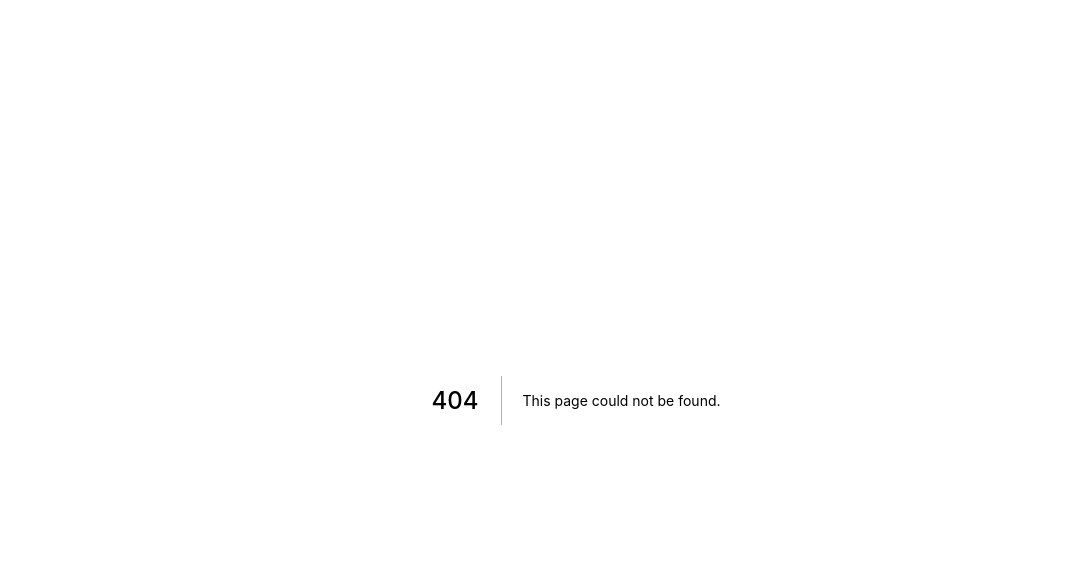
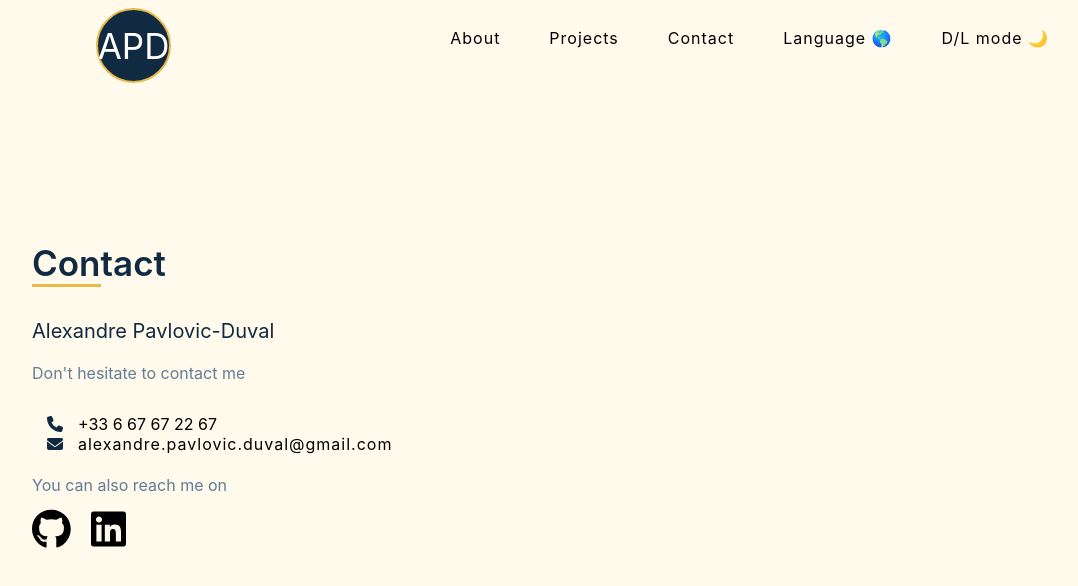
Before and after one commit to Alexandre-Pavlovic-Duval/portfolio-alex, a Next.js app: page /contact in a window 1280 px wide. Before the commit this address had no page. Shown: the top 586 px of the page, without its empty margins (64-1142 px from the left). Built offline with nearby package versions, Linux system fonts and the light colour scheme.

Commit message:
adding the contact page and the personnal info

```diff
--- /dev/null
+++ b/components/Contact.js
@@ -0,0 +1,48 @@
+import Headers from './Headers';
+import styles from '../styles/Contact.module.css'
+import { FontAwesomeIcon } from "@fortawesome/react-fontawesome";
+import { faPhone, faEnvelope } from "@fortawesome/free-solid-svg-icons";
+import { faLinkedin, faGithub, faPadlet } from '@fortawesome/free-brands-svg-icons';
+
+export default function contactPage() {
+    const github= <FontAwesomeIcon icon={faGithub} className={styles.gitHubLogo}/>
+    const linkedin= <FontAwesomeIcon icon={faLinkedin} className= {styles.LinkedInLogo} />
+    const email = <FontAwesomeIcon icon={faEnvelope} color='#102A42' className={styles.mailIcon}/>
+    const phone = <FontAwesomeIcon icon={faPhone} color='#102A42' className={styles.phoneIcon}/>
+    return (
+        <div className={styles.mainDiv}>
+            <Headers />
+            <div className={styles.containers}>
+                <div className={styles.leftContainer}>
+                    <div className={styles.contactContainer}>
+                        <div className={styles.contactTitle}>
+                            <span className={styles.borderTitle}>Con</span><span>tact</span>
+                        </div>
+                        <div className={styles.contactInformation}>
+                            <div className={styles.headerInformation}>
+                                <span className={styles.headerInformationTxt}>Alexandre Pavlovic-Duval</span>
+                                <br></br>
+                                <span className={styles.headerInformationTxtSecond}>Don't hesitate to contact me</span>
+                            </div>
+                            <div className={styles.emailInformation}>
+                                <span>{phone}</span><span className={styles.phone}>+33 6 67 67 22 67</span>
+                                <br></br>
+                                <span>{email}</span><span className={styles.mail}>alexandre.pavlovic.duval@gmail.com</span>
+                            </div>
+                            <div className={styles.bottomInformation}>
+                                <span className={styles.endInformation}>You can also reach me on</span>
+                                <div className={styles.logoInformation}>
+                                    <div className= {styles.gitHubLink}>{github}</div>
+                                    <div className= {styles.linkedInLink}>{linkedin}</div>
+                                </div>
+                            </div>
+                        </div>
+                    </div>
+                </div>
+                <div className={styles.rightContainer}>
+
+                </div>
+            </div>
+        </div>
+    )
+}
--- /dev/null
+++ b/components/Headers.js
@@ -0,0 +1,26 @@
+import styles from "../styles/Headers.module.css";
+import Link from 'next/link';
+
+export default function Header() {
+    return (
+        <header className= {styles.header}>
+            <div className= {styles.leftPartHeader}>
+            <div className= {styles.logoHeader}>APD</div>
+            </div>
+
+            <div className= {styles.rightPartHeader}>
+            <Link href="/" >
+                <div className= {styles.aboutHeader}>About</div>
+            </Link>
+            <div className= {styles.projectsHeader}>Projects</div>
+            <Link href="/contact">
+                <div className= {styles.contactHeader}>Contact</div>
+            </Link>
+            <div className= {styles.translationHeader}>
+                Language 🌎
+            </div>
+            <div className= {styles.darkLightModeHeader}>D/L mode 🌙</div>
+            </div>
+        </header>
+    )
+};
--- /dev/null
+++ b/pages/contact.js
@@ -0,0 +1,11 @@
+import Contact from '../components/Contact';
+
+function contact() {
+    return (
+      <div>
+        <Contact />
+      </div>
+    );
+}
+
+export default contact;
--- /dev/null
+++ b/styles/Contact.module.css
@@ -0,0 +1,143 @@
+.body {
+  margin: 0;
+  font-family: Arial, Helvetica, sans-serif;
+}
+
+.mainDiv {
+  height: 100vh;
+  width: 100vw;
+  display: flex;
+  flex-direction: column;
+  align-items: center;
+  background-color: #fffaeb;
+}
+
+.containers {
+  display: flex;
+  /* border: 5px solid blueviolet; */
+  height: 93%;
+  width: 100%;
+  font-family: var(--fontFamily);
+  font-size: var(--fontSize);
+}
+
+.leftContainer {
+  height: 100%;
+  width: 50%;
+  display: flex;
+  align-items: center;
+  justify-content: center;
+}
+
+.rightContainer {
+  height: 100%;
+  width: 50%;
+  display: flex;
+  align-items: center;
+  justify-content: center;
+}
+
+.contactContainer {
+  height: 50%;
+  width: 70%;
+  display: flex;
+  flex-direction: column;
+}
+
+.contactTitle {
+  color: #102A42;
+  font-size: 35px;
+  font-weight: 600;
+  height: 15%;
+}
+
+.borderTitle {
+  border-bottom: 3px solid #e9b949;
+}
+
+.contactInformation {
+  margin-top: 25px;
+  height: 85%;
+  align-items: center;
+}
+
+.headerInformation {
+  margin-bottom: 15px;
+  height: 27%;
+  color: #617d98;
+  font-size: 16px;
+  display: flex;
+  flex-direction: column;
+}
+
+.headerInformationTxt{
+  color: #102A42;
+  font-size: 20px;
+}
+
+/* .headerInformationTxtSecond {
+} */
+
+.phoneIcon {
+  margin-left: 15px;
+}
+
+.phone {
+  margin-left: 15px;
+}
+
+.emailInformation {
+  height: 10%;
+  font-size: 16px;
+}
+
+.mailIcon {
+  margin-left: 15px;
+}
+
+.mail {
+  margin-left: 15px;
+  letter-spacing: 1px;
+}
+
+.bottomInformation {
+  margin-top: 17px;
+  height: 35%;
+  display: flex;
+  flex-direction: column;
+  justify-content: space-evenly;
+}
+
+.endInformation {
+  font-size: 16px;
+  display: flex;
+  flex-direction: column;
+  color: #617d98;
+}
+
+.logoInformation {
+  display: flex;
+  gap: 20px;
+}
+
+.gitHubLogo {
+  font-size: 40px;
+  width: fit-content;
+  transition: color 0.5s;
+}
+
+.gitHubLogo:hover {
+  color: rgb(142, 141, 146);
+  cursor: pointer;
+}
+
+.LinkedInLogo {
+  font-size: 40px;
+  width: fit-content;
+  transition: 0.5s;
+}
+
+.LinkedInLogo:hover {
+  color: #0077B5;
+  cursor: pointer;
+}
--- /dev/null
+++ b/styles/Headers.module.css
@@ -0,0 +1,99 @@
+.header {
+    display: flex;
+    justify-content: space-between;
+    align-items: center;
+    height: 7%;
+    width: 75%;
+}
+
+.logoHeader {
+display: flex;
+justify-content: center;
+align-items: center;
+border-radius: 50%;
+width: 75px;
+height: 75px;
+font-size: 35px;
+background-color: #102A42;
+border: 2px solid #e9b949;
+color: white;
+margin-top: 35px;
+}
+
+.rightPartHeader {
+display: flex;
+align-items: center;
+gap: 35px;
+margin-top: 20px;
+}
+
+.aboutHeader {
+padding: 7px;
+transition: background-color 1.3s;
+}
+
+.aboutHeader:hover {
+padding: 10px;
+background-color: #102A42;
+border: 2px solid #e9b949;
+color: white;
+cursor: pointer;
+}
+
+.projectsHeader {
+padding: 7px;
+transition: background-color 1.3s;
+}
+
+.projectsHeader:hover {
+padding: 10px;
+background-color: #102A42;
+border: 2px solid #e9b949;
+color: white;
+cursor: pointer;
+}
+
+.contactHeader {
+padding: 7px;
+transition: background-color 1.3s;
+}
+
+.contactHeader:hover {
+padding: 10px;
+background-color: #102A42;
+border: 2px solid #e9b949;
+color: white;
+cursor: pointer;
+}
+
+.translationHeader {
+padding: 7px;
+transition: background-color 1.3s;
+}
+
+.translationHeader:hover {
+padding: 10px;
+background-color: #102A42;
+border: 2px solid #e9b949;
+color: white;
+cursor: pointer;
+}
+
+.darkLightModeHeader {
+padding: 7px;
+transition: background-color 1.3s;
+}
+
+.darkLightModeHeader:hover {
+padding: 10px;
+background-color: #102A42;
+border: 2px solid #e9b949;
+color: white;
+cursor: pointer;
+}
+
+.aboutHeader, .projectsHeader, .contactHeader,
+.translationHeader, .darkLightModeHeader {
+border-radius: 10px;
+letter-spacing: 1px;
+}
--- a/styles/Home.module.css
+++ b/styles/Home.module.css
@@ -10,104 +10,6 @@
   flex-direction: column;
   align-items: center;
   background-color: #fffaeb;
-}
-
-/* HEADER PART */
-
-.header {
-  display: flex;
-  justify-content: space-between;
-  align-items: center;
-  height: 7%;
-  width: 75%;
-}
-
-.logoHeader {
-  display: flex;
-  justify-content: center;
-  align-items: center;
-  border-radius: 50%;
-  width: 75px;
-  height: 75px;
-  font-size: 35px;
-  background-color: #102A42;
-  border: 2px solid #e9b949;
-  color: white;
-  margin-top: 15px;
-}
-
-.rightPartHeader {
-  display: flex;
-  align-items: center;
-  gap: 35px;
-  margin-top: 15px;
-}
-
-.aboutHeader {
-  padding: 7px;
-  transition: background-color 1.3s;
-}
-
-.aboutHeader:hover {
-  padding: 10px;
-  background-color: #102A42;
-  border: 2px solid #e9b949;
-  color: white;
-  cursor: pointer;
-}
-
-.projectsHeader {
-  padding: 7px;
-}
-
-.projectsHeader:hover {
-  padding: 10px;
-  background-color: #102A42;
-  border: 2px solid #e9b949;
-  color: white;
-  cursor: pointer;
-}
-
-.contactHeader {
-  padding: 7px;
-}
-
-.contactHeader:hover {
-  padding: 10px;
-  background-color: #102A42;
-  border: 2px solid #e9b949;
-  color: white;
-  cursor: pointer;
-}
-
-.translationHeader {
-  padding: 7px;
-}
-
-.translationHeader:hover {
-  padding: 10px;
-  background-color: #102A42;
-  border: 2px solid #e9b949;
-  color: white;
-  cursor: pointer;
-}
-
-.darkLightModeHeader {
-  padding: 7px;
-}
-
-.darkLightModeHeader:hover {
-  padding: 10px;
-  background-color: #102A42;
-  border: 2px solid #e9b949;
-  color: white;
-  cursor: pointer;
-}
-
-.aboutHeader, .projectsHeader, .contactHeader,
-.translationHeader, .darkLightModeHeader {
-  border-radius: 10px;
-  letter-spacing: 1px;
 }
 
 /* BODY PART */
@@ -184,13 +86,13 @@
   gap: 30px;
 }
 
-.giHubLogo {
+.gitHubLogo {
   font-size: 40px;
   width: fit-content;
   transition: 0.5s;
 }
 
-.giHubLogo:hover {
+.gitHubLogo:hover {
   color: rgb(142, 141, 146);
   cursor: pointer;
 }
@@ -207,7 +109,12 @@
 }
 
 .bodyRightContainer {
-  border: 5px solid gray;
-  height: 35%;
+  height: 70%;
   width: 25%;
 }
+
+.PersonnalEmoji {
+  height: 100%;
+  width: 100%;
+  border-radius: 5%;
+}
```
Also changed, not shown: components/Home.js (+7 -23 lines), 1 other file (tests, documents, lock files or other folders).
